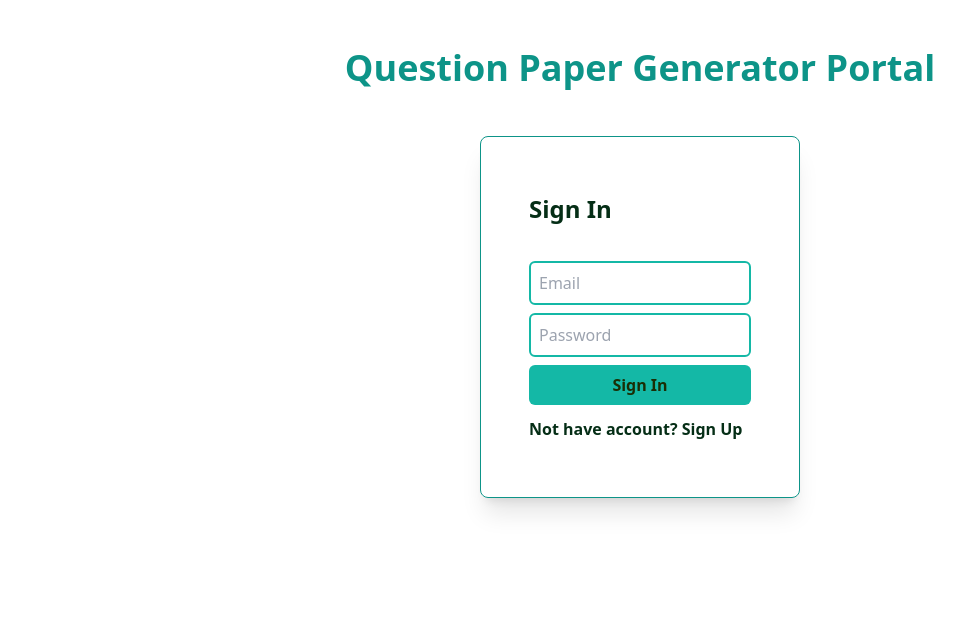
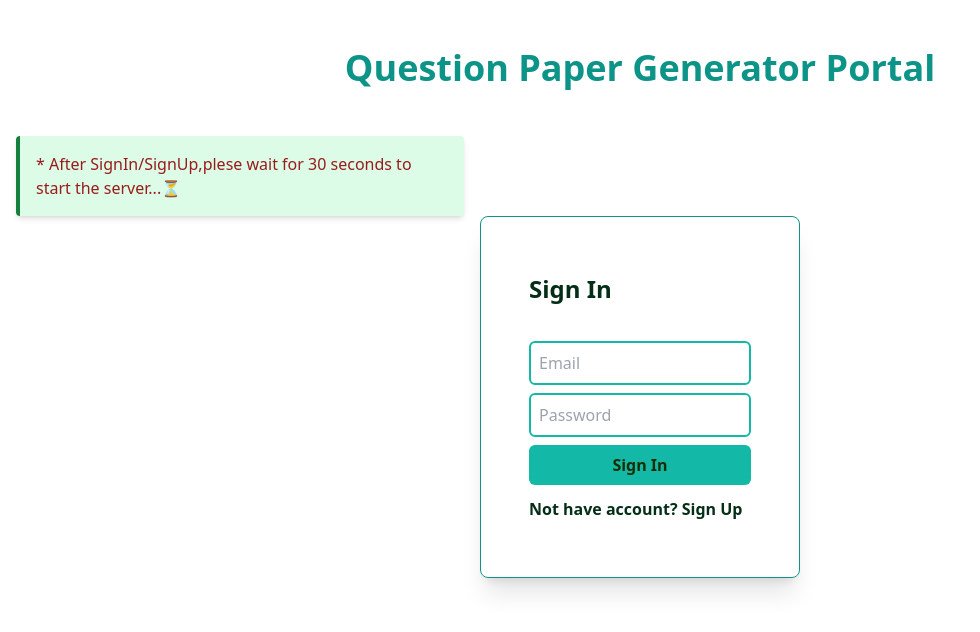
Before and after one commit to pralaymaity/question-paper-project, a React (Create React App) app in the folder client/question-paper/: page / in a window 1280 px wide. Shown: the top 632 px of the page, without its empty margins (0-980 px from the left). Built offline with nearby package versions, Linux system fonts and the light colour scheme; no server answers.

Commit message:
render app

```diff
--- a/client/question-paper/src/pages/Login.js
+++ b/client/question-paper/src/pages/Login.js
@@ -4,9 +4,8 @@ import { checkValidData } from "../utils/validate";
 import { useNavigate } from "react-router-dom";
 
 const Login = () => {
+  const apiUrl = process.env.REACT_APP_API_URL;
 
-  const apiUrl = process.env.REACT_APP_API_URL;
-  const frontEndUrl = process.env.REACT_APP_FRONTEND_URL
 
   const [isSignInForm, setisSignInForm] = useState(true);
   //console.log(isSignInForm);
@@ -22,13 +21,12 @@ const Login = () => {
   const showToast = (msg) => {
     setLoginSuccess(msg);
     setTimeout(() => {
-      navigate("/dashboard")
+      navigate("/dashboard");
     }, 3000);
   };
 
   const handleButtonClick = async () => {
     const { isValid, message } = checkValidData(
-
       email?.current?.value,
       password?.current?.value,
       name?.current?.value,
@@ -59,8 +57,6 @@ const Login = () => {
         } else {
           console.log("🔴Registration Faild🔴");
         }
-
-
       }
     } else {
       try {
@@ -106,6 +102,12 @@ const Login = () => {
           </div>
         </div>
       )}
+
+      <div className="mt-4 w-full max-w-md mx-4 p-4 bg-green-100 border-l-4 border-green-700 rounded shadow-md relative">
+        <p className="text-red-800 font-medium">
+          * After SignIn/SignUp,plese wait for 30 seconds to start the server...⏳
+        </p>
+      </div>
 
       <form
         className="absolute  p-12 w-3/12 my-22 mx-auto right-0 left-0 shadow-xl  rounded-lg  border border-teal-600 text-green-950"
```
Also changed, not shown: 1 other file (tests, documents, lock files or other folders).
